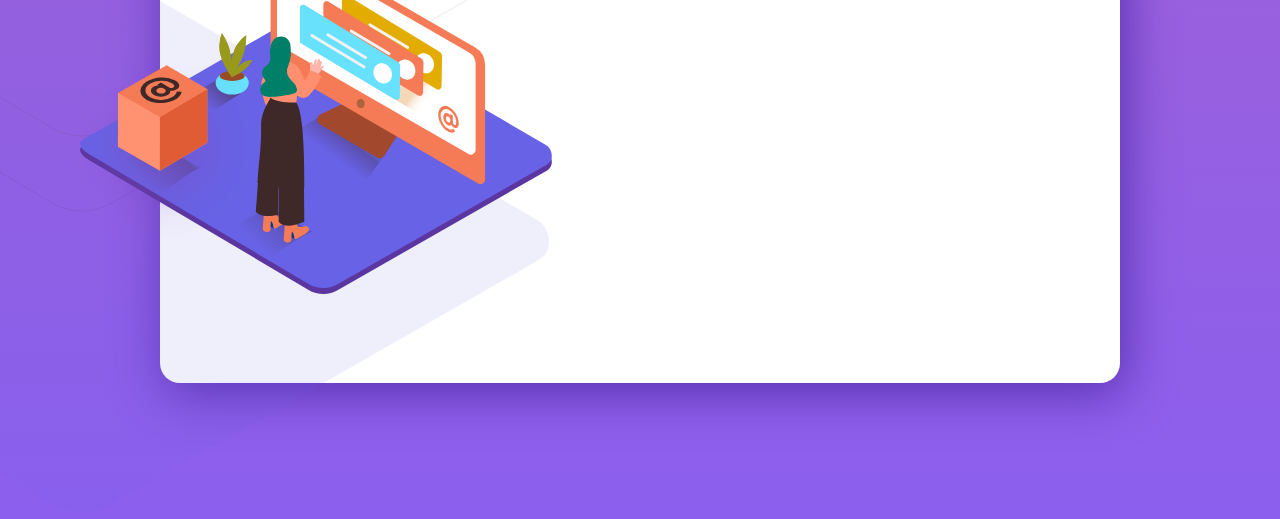
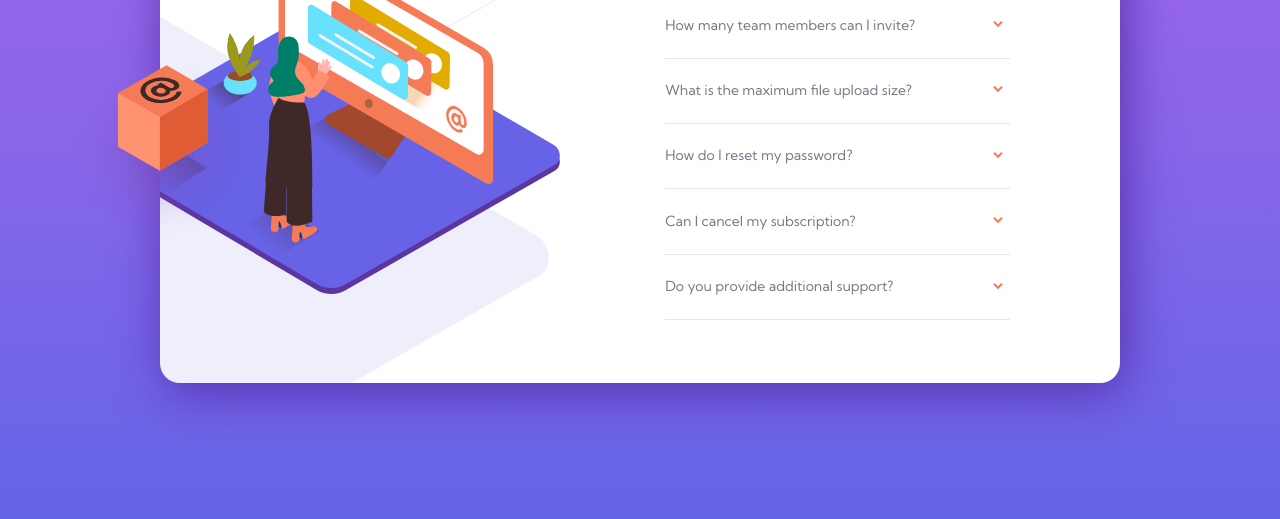
Before and after one commit to ali-metwalli/faq-card, a plain HTML site: page index.html in a window 1280 px wide. Shown: the part 281-800 px from the top of the page. Drawn offline with Linux system fonts and the light colour scheme.

Commit message:
final static

```diff
--- a/index.html
+++ b/index.html
@@ -1,28 +1,68 @@
 <!DOCTYPE html>
 <html lang="en">
 <head>
-    <meta charset="UTF-8" />
-    <meta http-equiv="X-UA-Compatible" content="IE=edge" />
-    <meta name="viewport" content="width=device-width, initial-scale=1.0" />
-    <link rel="stylesheet" href="style.css" />
-    <title>Document</title>
+  <meta charset="UTF-8">
+  <meta http-equiv="X-UA-Compatible" content="IE=edge">
+  <meta name="viewport" content="width=device-width, initial-scale=1.0">
+  <link rel="stylesheet" href="style.css">
+  <title>FAQ Page</title>
 </head>
 <body>
-    <main>
-      <section>
-        <div class="container">
+  <main class="wrapper">
     <div class="card">
-            <div class="hiding-parent">
-              <img src="/images/bg-pattern-desktop.svg" alt="pattern" class="bg"/>
+      <div class="image-wrapper">
+        <img src="/images/illustration-box-desktop.svg" alt="box">
       </div>
-            <div class="hiding-parent">
-              <img src="/images/illustration-woman-online-desktop.svg" alt="woman"/ class="woman">
+      <div class="faq-wrapper">
+        <h1>FAQ</h1>
+        <div class="questions-wrapper">
+          <div class="question q-1">
+            <p>How many team members can I invite?</p>
+            <img src="/images/icon-arrow-down.svg" alt="arrow">
           </div>
-            <img src="/images/illustration-box-desktop.svg" alt="box" class="box"/>
+          <div class="answer a-1 hidden">
+            <p>Only two members per person</p>
           </div>
-
         </div>
-      </section>
+        <div class="questions-wrapper">
+          <div class="question q-2">
+            <p>What is the maximum file upload size?</p>
+            <img src="/images/icon-arrow-down.svg" alt="arrow">
+          </div>
+          <div class="answer a-2 hidden">
+            <p>Only two members per person</p>
+          </div>
+        </div>
+        <div class="questions-wrapper">
+          <div class="question q-3">
+            <p>How do I reset my password?</p>
+            <img src="/images/icon-arrow-down.svg" alt="arrow">
+          </div>
+          <div class="answer a-3 hidden">
+            <p>Only two members per person</p>
+          </div>
+        </div>
+        <div class="questions-wrapper">
+          <div class="question q-4">
+            <p>Can I cancel my subscription?</p>
+            <img src="/images/icon-arrow-down.svg" alt="arrow">
+          </div>
+          <div class="answer a-4 hidden">
+            <p>Only two members per person</p>
+          </div>
+        </div>
+        <div class="questions-wrapper">
+          <div class="question q-5">
+            <p>Do you provide additional support?</p>
+            <img src="/images/icon-arrow-down.svg" alt="arrow">
+          </div>
+          <div class="answer a-5 hidden">
+            <p>Only two members per person</p>
+          </div>
+        </div>
+      </div>
+    </div>
   </main>
+  <script src="/main.js"></script>
 </body>
 </html>
--- a/style.css
+++ b/style.css
@@ -1,3 +1,5 @@
+@import url('https://fonts.googleapis.com/css2?family=Kumbh+Sans:wght@400;700&display=swap');
+
 * {
   margin: 0;
   padding: 0;
@@ -5,47 +7,102 @@
 
 body {
   height: 100vh;
-  background-image: linear-gradient(#a061d6, #8c5fee);
+  background-image: linear-gradient(hsl(273, 75%, 66%), hsl(240, 73%, 65%));
+  font-family: "Kumbh Sans", sans-serif;
 }
 
-.container {
+.wrapper {
   display: flex;
   justify-content: center;
   align-items: center;
-  width: 100%;
+  width: 100vw;
   height: 100vh;
 }
 
 .card {
-  width: 60em;
-  height: 33em;
+  display: flex;
+  width: 60rem;
+  height: 33rem;
   background-color: white;
   border-radius: 20px;
-  margin: 1em;
+  margin: 1rem;
   box-shadow: 5px 10px 50px #5931b1;
+  background-image: url(/images/bg-pattern-desktop.svg);
+  background-repeat: no-repeat;
+  background-position-x: -36rem;
+  background-position-y: -17rem;
+}
+
+.image-wrapper {
+  width: 50%;
+  background-image: url(/images/illustration-woman-online-desktop.svg);
+  background-repeat: no-repeat;
+  background-position-x: -4.5rem;
+  background-position-y: 5rem;
   position: relative;
 }
 
-.hiding-parent {
-    overflow: hidden;
+.image-wrapper img {
+  position: absolute;
+  top: 13rem;
+  left: -5.8rem;
 }
 
-.bg {
-  position: absolute;
-  top: -18em;
-  left: -36em;
-  overflow: hidden;
+.faq-wrapper {
+  width: 55%;
+  display: flex;
+  flex-direction: column;
+  justify-content: center;
 }
 
-.woman {
-  position: absolute;
-  top: 5em;
-  left: -5em;
-  overflow: hidden;
+h1 {
+  margin-top: 3rem;
+  margin-left: 3rem;
+  margin-bottom: 2rem;
+  color: hsl(238, 29%, 16%);
 }
 
-.box {
-  position: absolute;
-  top: 13em;
-  left: -5.8em;
+.questions-wrapper {
+  margin-bottom: 1.4rem;
+  margin-right: 5rem;
+  margin-left: 3rem;
 }
+
+.questions-wrapper:after {
+  content: '';
+  display: flex;
+  width: 92%;
+  border-bottom: solid 1px hsl(240, 5%, 91%);
+  margin-top: 1.5rem;
+}
+
+.question {
+  display: flex;
+  align-items: center;
+  justify-content: space-between;
+  width: 90%;
+  margin-bottom: .5rem;
+}
+
+.answer {
+  padding-top: .7rem;
+}
+
+p {
+  font-size: 14px;
+  font-weight: 400;
+  color: hsl(240, 6%, 50%);
+}
+
+.hidden {
+  display: none;
+}
+
+p:hover {
+  color: hsl(14, 88%, 65%);
+}
+
+.image-wrapper img:hover {
+  top: 12.5rem;
+  transition-duration: .3s;
+}
```
Lines whose indentation alone changed are shown as unchanged.
